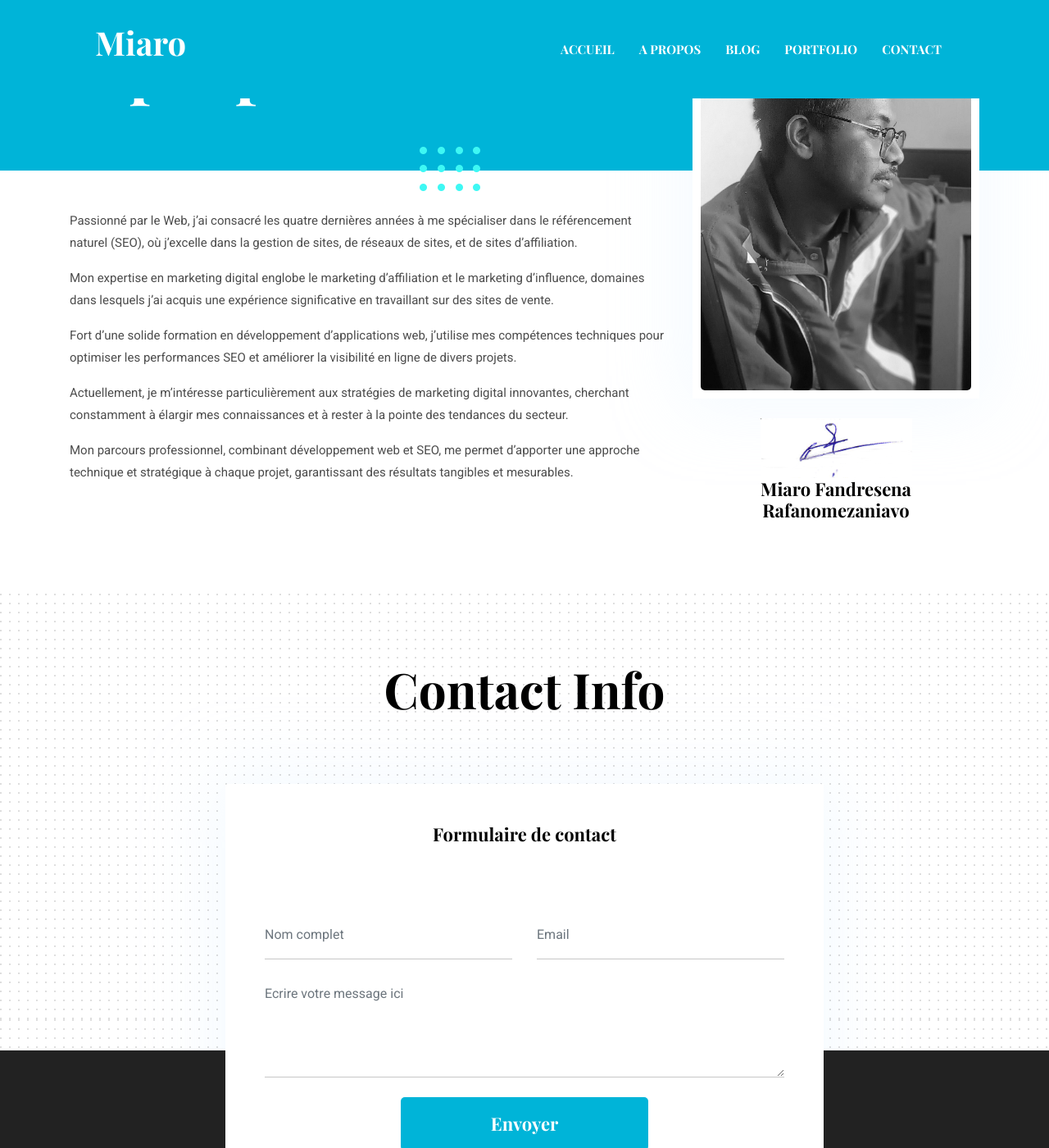
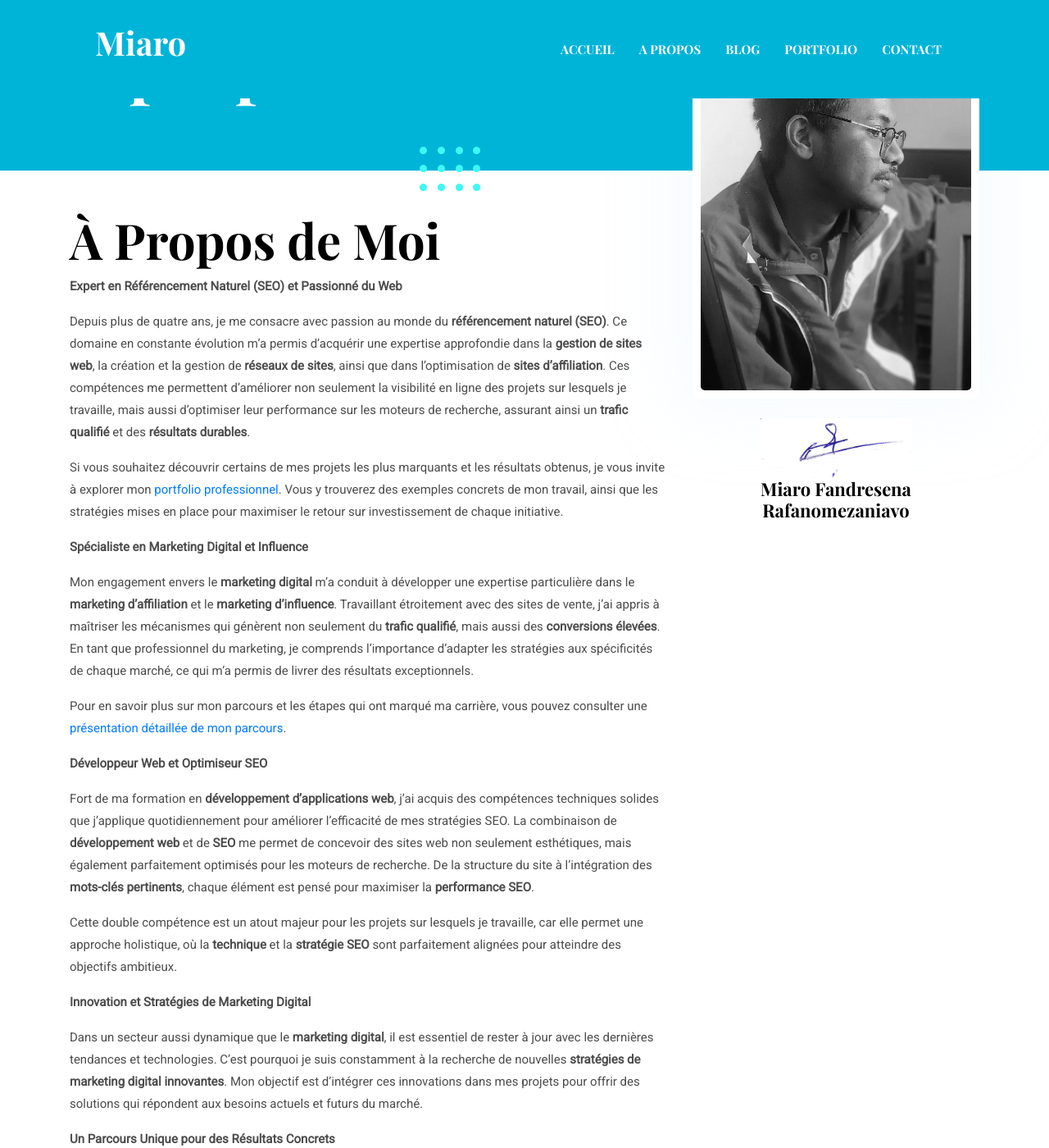
Before and after one commit to miarofandresena/miarofandresena.github.io, a Jekyll site: the page built from _pages/about.md, in a window 1280 px wide and 1400 px high, scrolled down 316 px. Shown: the whole window at 82% size. Built offline with Jekyll 4.4.1, drawn with Linux system fonts in a browser that asks for light colours; some of the changed text lies outside the part shown.

Commit message:
modif about

```diff
--- a/_pages/about.md
+++ b/_pages/about.md
@@ -4,14 +4,35 @@ title: A propos de Miaro
 author: Miaro Fandresena Rafanomezaniavo
 image: assets/images/about/author.jpg
 signature: assets/images/about/signature.png
+description : "Découvrez mon expertise en SEO, développement web, et marketing digital. Fort d'une expérience de plus de 4 ans, je combine technique et stratégie pour des résultats concrets."
 ---
 
-Passionné par le Web, j'ai consacré les quatre dernières années à me spécialiser dans le référencement naturel (SEO), où j'excelle dans la gestion de sites, de réseaux de sites, et de sites d'affiliation.
+## À Propos de Moi
 
-Mon expertise en marketing digital englobe le marketing d'affiliation et le marketing d'influence, domaines dans lesquels j'ai acquis une expérience significative en travaillant sur des sites de vente.
+**Expert en Référencement Naturel (SEO) et Passionné du Web**
 
-Fort d'une solide formation en développement d'applications web, j'utilise mes compétences techniques pour optimiser les performances SEO et améliorer la visibilité en ligne de divers projets.
+Depuis plus de quatre ans, je me consacre avec passion au monde du **référencement naturel (SEO)**. Ce domaine en constante évolution m’a permis d’acquérir une expertise approfondie dans la **gestion de sites web**, la création et la gestion de **réseaux de sites**, ainsi que dans l'optimisation de **sites d'affiliation**. Ces compétences me permettent d'améliorer non seulement la visibilité en ligne des projets sur lesquels je travaille, mais aussi d’optimiser leur performance sur les moteurs de recherche, assurant ainsi un **trafic qualifié** et des **résultats durables**.
 
-Actuellement, je m'intéresse particulièrement aux stratégies de marketing digital innovantes, cherchant constamment à élargir mes connaissances et à rester à la pointe des tendances du secteur.
+Si vous souhaitez découvrir certains de mes projets les plus marquants et les résultats obtenus, je vous invite à explorer mon [portfolio professionnel](https://miarofandresena.github.io/portfolio). Vous y trouverez des exemples concrets de mon travail, ainsi que les stratégies mises en place pour maximiser le retour sur investissement de chaque initiative.
 
-Mon parcours professionnel, combinant développement web et SEO, me permet d'apporter une approche technique et stratégique à chaque projet, garantissant des résultats tangibles et mesurables.
+**Spécialiste en Marketing Digital et Influence**
+
+Mon engagement envers le **marketing digital** m’a conduit à développer une expertise particulière dans le **marketing d'affiliation** et le **marketing d'influence**. Travaillant étroitement avec des sites de vente, j’ai appris à maîtriser les mécanismes qui génèrent non seulement du **trafic qualifié**, mais aussi des **conversions élevées**. En tant que professionnel du marketing, je comprends l’importance d’adapter les stratégies aux spécificités de chaque marché, ce qui m’a permis de livrer des résultats exceptionnels.
+
+Pour en savoir plus sur mon parcours et les étapes qui ont marqué ma carrière, vous pouvez consulter une [présentation détaillée de mon parcours](https://miarofandresena.github.io/2024/07/23/presentation/).
+
+**Développeur Web et Optimiseur SEO**
+
+Fort de ma formation en **développement d'applications web**, j’ai acquis des compétences techniques solides que j’applique quotidiennement pour améliorer l’efficacité de mes stratégies SEO. La combinaison de **développement web** et de **SEO** me permet de concevoir des sites web non seulement esthétiques, mais également parfaitement optimisés pour les moteurs de recherche. De la structure du site à l’intégration des **mots-clés pertinents**, chaque élément est pensé pour maximiser la **performance SEO**.
+
+Cette double compétence est un atout majeur pour les projets sur lesquels je travaille, car elle permet une approche holistique, où la **technique** et la **stratégie SEO** sont parfaitement alignées pour atteindre des objectifs ambitieux.
+
+**Innovation et Stratégies de Marketing Digital**
+
+Dans un secteur aussi dynamique que le **marketing digital**, il est essentiel de rester à jour avec les dernières tendances et technologies. C’est pourquoi je suis constamment à la recherche de nouvelles **stratégies de marketing digital innovantes**. Mon objectif est d’intégrer ces innovations dans mes projets pour offrir des solutions qui répondent aux besoins actuels et futurs du marché.
+
+**Un Parcours Unique pour des Résultats Concrets**
+
+Mon parcours professionnel, alliant **développement web** et **SEO**, me permet de proposer une approche unique, à la fois **technique** et **stratégique**. Cette synergie est le gage de résultats concrets et mesurables pour chaque projet sur lequel je travaille. Mon engagement envers l’excellence se reflète dans chaque étape du processus, de la conception à l’exécution.
+
+Si vous souhaitez discuter d’un projet ou en savoir plus sur mes services, n’hésitez pas à [me contacter](https://miarofandresena.github.io/contact). Je suis toujours ouvert à de nouvelles opportunités de collaboration et serais ravi de discuter de la manière dont je peux contribuer à la réussite de vos projets en ligne.
```
